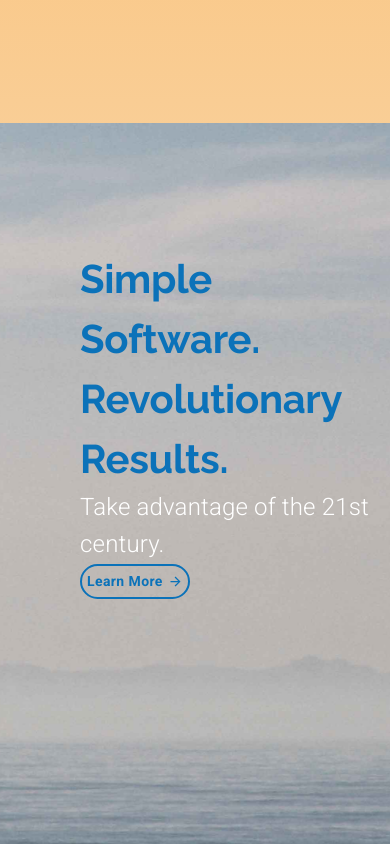
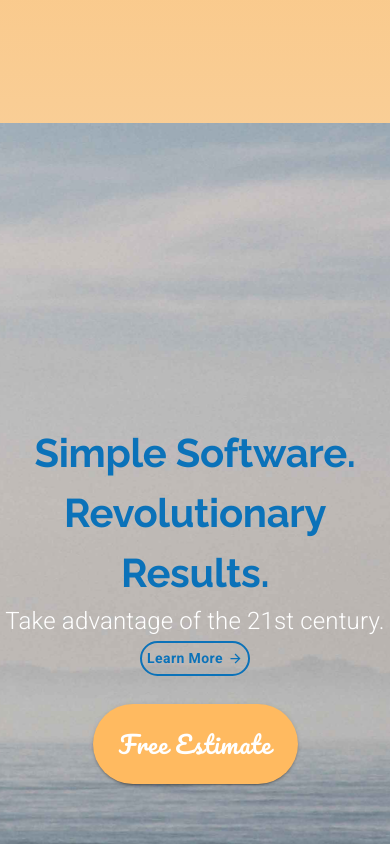
Before and after one commit to Michael-Xie/arcdevelopment, a React (Create React App) app: page / in a window 390 px wide. Shown: the part 5820-6664 px from the top of the page. Built offline with nearby package versions, Linux system fonts and the light colour scheme.

Commit message:
Finish up styling for Call To Action

```diff
--- a/src/components/ui/CallToAction.js
+++ b/src/components/ui/CallToAction.js
@@ -4,6 +4,7 @@ import Typography from "@material-ui/core/Typography";
 import { makeStyles, useTheme } from "@material-ui/core/styles";
 import Button from "@material-ui/core/Button";
 import ButtonArrow from "./ButtonArrow";
+import useMediaQuery from "@material-ui/core/useMediaQuery";
 
 import background from "../../assets/background.jpg";
 import mobileBackground from "../../assets/mobileBackground.jpg";
@@ -21,11 +22,13 @@ const useStyles = makeStyles((theme) => ({
     backgroundImage: `url(${background})`,
     backgroundPosition: "center",
     backgroundSize: "cover",
+    backgroundAttachment: "fixed",
     backgroundRepeat: "no-repeat",
     height: "60em",
     width: "100%",
     [theme.breakpoints.down("md")]: {
       backgroundImage: `url(${mobileBackground})`,
+      backgroundAttachment: "inherit",
     },
   },
   estimateButton: {
@@ -36,23 +39,35 @@ const useStyles = makeStyles((theme) => ({
     backgroundColor: theme.palette.common.orange,
     fontSize: "1.5rem",
     marginRight: "5em",
-    [theme.breakpoints.down("sm")]: {},
+    marginLeft: "2em",
+    [theme.breakpoints.down("sm")]: {
+      marginLeft: 0,
+      marginRight: 0,
+    },
   },
 }));
 
 export default function CallToAction() {
   const classes = useStyles();
   const theme = useTheme();
+  const matchesSM = useMediaQuery(theme.breakpoints.down("sm"));
 
   return (
     <Grid
       container
       style={{ height: "60em" }}
       alignItems="center"
-      justify="space-between"
+      justify={matchesSM ? "center" : "space-between"}
       className={classes.background}
+      direction={matchesSM ? "column" : "row"}
     >
-      <Grid item style={{ marginLeft: "5em" }}>
+      <Grid
+        item
+        style={{
+          marginLeft: matchesSM ? 0 : "5em",
+          textAlign: matchesSM ? "center" : "inherit",
+        }}
+      >
         <Grid container direction="column">
           <Grid item>
             <Typography variant="h2">
@@ -61,7 +76,7 @@ export default function CallToAction() {
             <Typography variant="subtitle2" style={{ fontSize: "1.5em" }}>
               Take advantage of the 21st century.
             </Typography>
-            <Grid item container>
+            <Grid item justify={matchesSM ? "center" : undefined} container>
               <Button className={classes.learnButton} variant="outlined">
                 <span style={{ marginRight: 5 }}>Learn More</span>
                 <ButtonArrow
```
